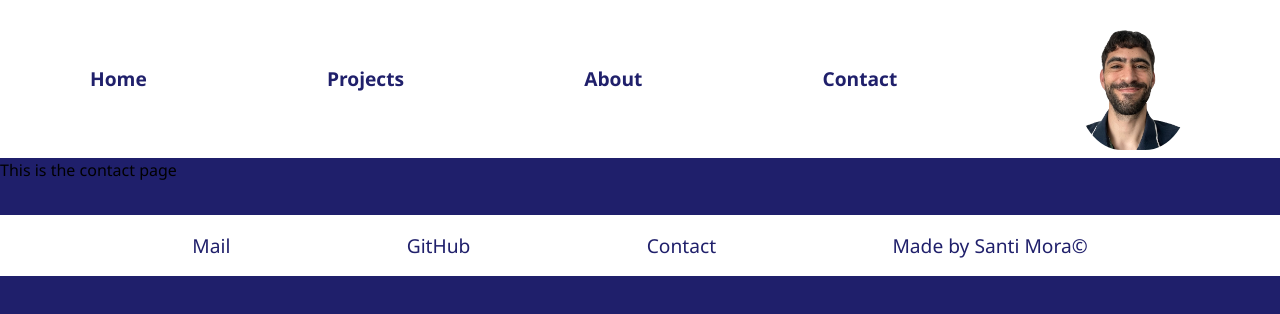
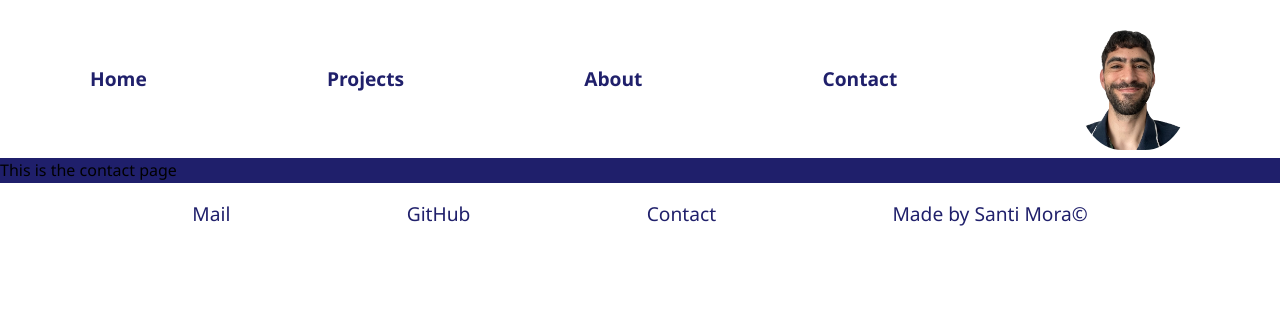
Before and after one commit to SantiMora06/Portfolio, a React (Vite) app: page /contact in a window 1280 px wide. Shown: the top 314 px of the page. Built offline with nearby package versions, Linux system fonts and the light colour scheme.

Commit message:
footer fixed

```diff
--- a/src/styles/footer.module.css
+++ b/src/styles/footer.module.css
@@ -1,7 +1,8 @@
 .footer {
     background-color: white;
     padding: 1em;
-    margin-top: 2em;
+    margin-top: auto;
+    z-index: 3;
 }
 
 .footer ul {
--- a/src/styles/global.css
+++ b/src/styles/global.css
@@ -48,3 +48,9 @@ ul {
     margin-block-end: 0;
     padding-inline-start: 0;
 }
+
+body {
+    min-height: 100vh;
+    display: flex;
+    flex-direction: column;
+}
```
